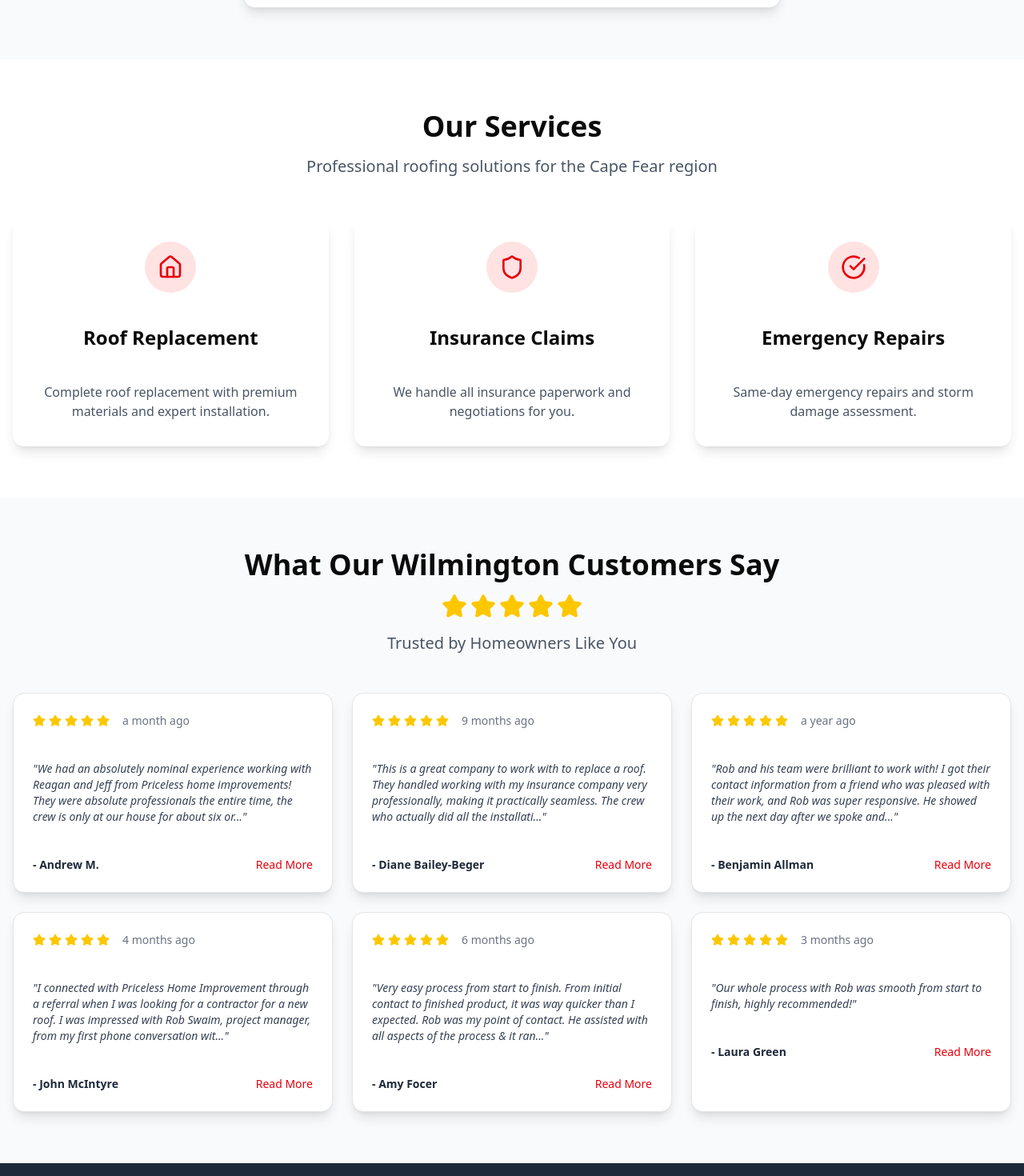
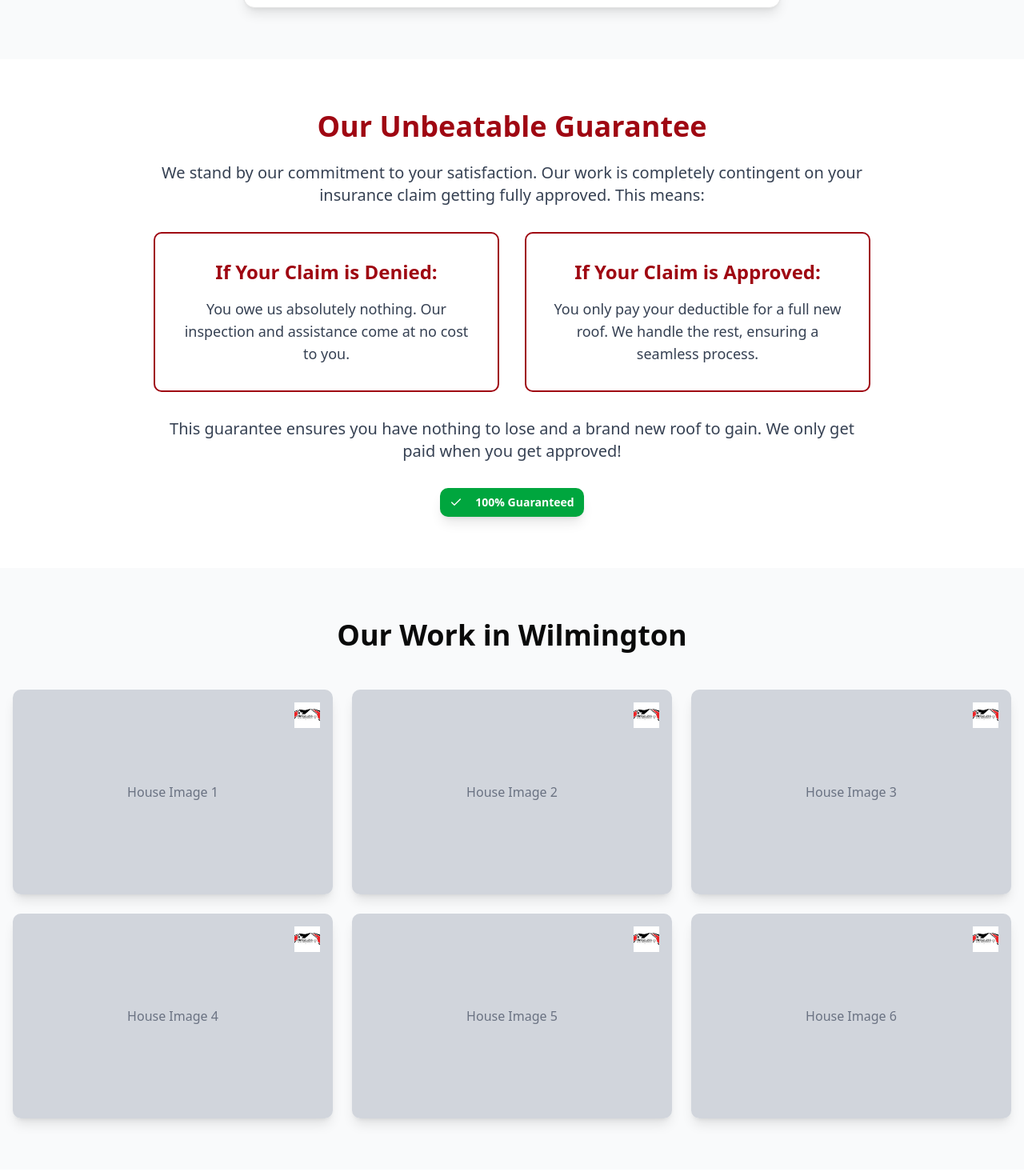
Before and after one commit to Reag24/priceless-roof-v5, a React (Vite) app: page /capefear-landing in a window 1280 px wide. Shown: the part 1179-2649 px from the top of the page at 80% size. Built offline with nearby package versions, Linux system fonts and the light colour scheme.

Commit message:
Add guarantee section with 100% Guaranteed button and portfolio section with house images

```diff
--- a/src/components/CapeFearLanding.jsx
+++ b/src/components/CapeFearLanding.jsx
@@ -4,7 +4,7 @@ import { Button } from './ui/button';
 import { Input } from './ui/input';
 import { Select, SelectContent, SelectItem, SelectTrigger, SelectValue } from './ui/select';
 import { Card, CardContent } from './ui/card';
-import { Star, Phone, MapPin, Shield, CheckCircle, ArrowRight, Home, FileText, Facebook, Instagram } from 'lucide-react';
+import { Star, Phone, MapPin, Shield, CheckCircle, ArrowRight, Home, FileText, Facebook, Instagram, Check } from 'lucide-react';
 import logo from '../assets/logo.png';
 import ikoLogo from '../assets/iko_logo.png';
 
@@ -201,6 +201,105 @@ const CapeFearLanding = () => {
                 </a>
               </div>
             </Card>
+          </div>
+        </div>
+      </section>
+
+      {/* Guarantee Section */}
+      <section className="py-16 bg-white">
+        <div className="container mx-auto px-4">
+          <div className="max-w-4xl mx-auto text-center">
+            <h2 className="text-4xl font-bold text-red-800 mb-6">Our Unbeatable Guarantee</h2>
+            <p className="text-xl text-gray-700 mb-8">
+              We stand by our commitment to your satisfaction. Our work is completely contingent on your insurance claim getting fully approved. This means:
+            </p>
+
+            <div className="grid md:grid-cols-2 gap-8 mb-8">
+              <div className="border-2 border-red-800 rounded-lg p-8 bg-white">
+                <h3 className="text-2xl font-bold text-red-800 mb-4">If Your Claim is Denied:</h3>
+                <p className="text-lg text-gray-700">
+                  You owe us absolutely nothing. Our inspection and assistance come at no cost to you.
+                </p>
+              </div>
+
+              <div className="border-2 border-red-800 rounded-lg p-8 bg-white">
+                <h3 className="text-2xl font-bold text-red-800 mb-4">If Your Claim is Approved:</h3>
+                <p className="text-lg text-gray-700">
+                  You only pay your deductible for a full new roof. We handle the rest, ensuring a seamless process.
+                </p>
+              </div>
+            </div>
+
+            <p className="text-xl text-gray-700 mb-8">
+              This guarantee ensures you have nothing to lose and a brand new roof to gain. We only get paid when you get approved!
+            </p>
+
+            <Button className="bg-green-600 hover:bg-green-700 text-white font-bold py-4 px-8 rounded-lg shadow-lg">
+              <Check className="h-5 w-5 mr-2" />
+              100% Guaranteed
+            </Button>
+          </div>
+        </div>
+      </section>
+
+      {/* Portfolio Section */}
+      <section className="py-16 bg-gray-50">
+        <div className="container mx-auto px-4">
+          <h2 className="text-4xl font-bold text-center mb-12">Our Work in Wilmington</h2>
+          <div className="grid md:grid-cols-3 gap-6">
+            <div className="relative rounded-lg overflow-hidden shadow-lg">
+              <div className="bg-gray-300 h-64 flex items-center justify-center">
+                <span className="text-gray-500">House Image 1</span>
+              </div>
+              <div className="absolute top-4 right-4">
+                <img src={logo} alt="Priceless" className="h-8 w-8" />
+              </div>
+            </div>
+
+            <div className="relative rounded-lg overflow-hidden shadow-lg">
+              <div className="bg-gray-300 h-64 flex items-center justify-center">
+                <span className="text-gray-500">House Image 2</span>
+              </div>
+              <div className="absolute top-4 right-4">
+                <img src={logo} alt="Priceless" className="h-8 w-8" />
+              </div>
+            </div>
+
+            <div className="relative rounded-lg overflow-hidden shadow-lg">
+              <div className="bg-gray-300 h-64 flex items-center justify-center">
+                <span className="text-gray-500">House Image 3</span>
+              </div>
+              <div className="absolute top-4 right-4">
+                <img src={logo} alt="Priceless" className="h-8 w-8" />
+              </div>
+            </div>
+
+            <div className="relative rounded-lg overflow-hidden shadow-lg">
+              <div className="bg-gray-300 h-64 flex items-center justify-center">
+                <span className="text-gray-500">House Image 4</span>
+              </div>
+              <div className="absolute top-4 right-4">
+                <img src={logo} alt="Priceless" className="h-8 w-8" />
+              </div>
+            </div>
+
+            <div className="relative rounded-lg overflow-hidden shadow-lg">
+              <div className="bg-gray-300 h-64 flex items-center justify-center">
+                <span className="text-gray-500">House Image 5</span>
+              </div>
+              <div className="absolute top-4 right-4">
+                <img src={logo} alt="Priceless" className="h-8 w-8" />
+              </div>
+            </div>
+
+            <div className="relative rounded-lg overflow-hidden shadow-lg">
+              <div className="bg-gray-300 h-64 flex items-center justify-center">
+                <span className="text-gray-500">House Image 6</span>
+              </div>
+              <div className="absolute top-4 right-4">
+                <img src={logo} alt="Priceless" className="h-8 w-8" />
+              </div>
+            </div>
           </div>
         </div>
       </section>
```
Also changed, not shown: 5 other files (tests, documents, lock files or other folders).
